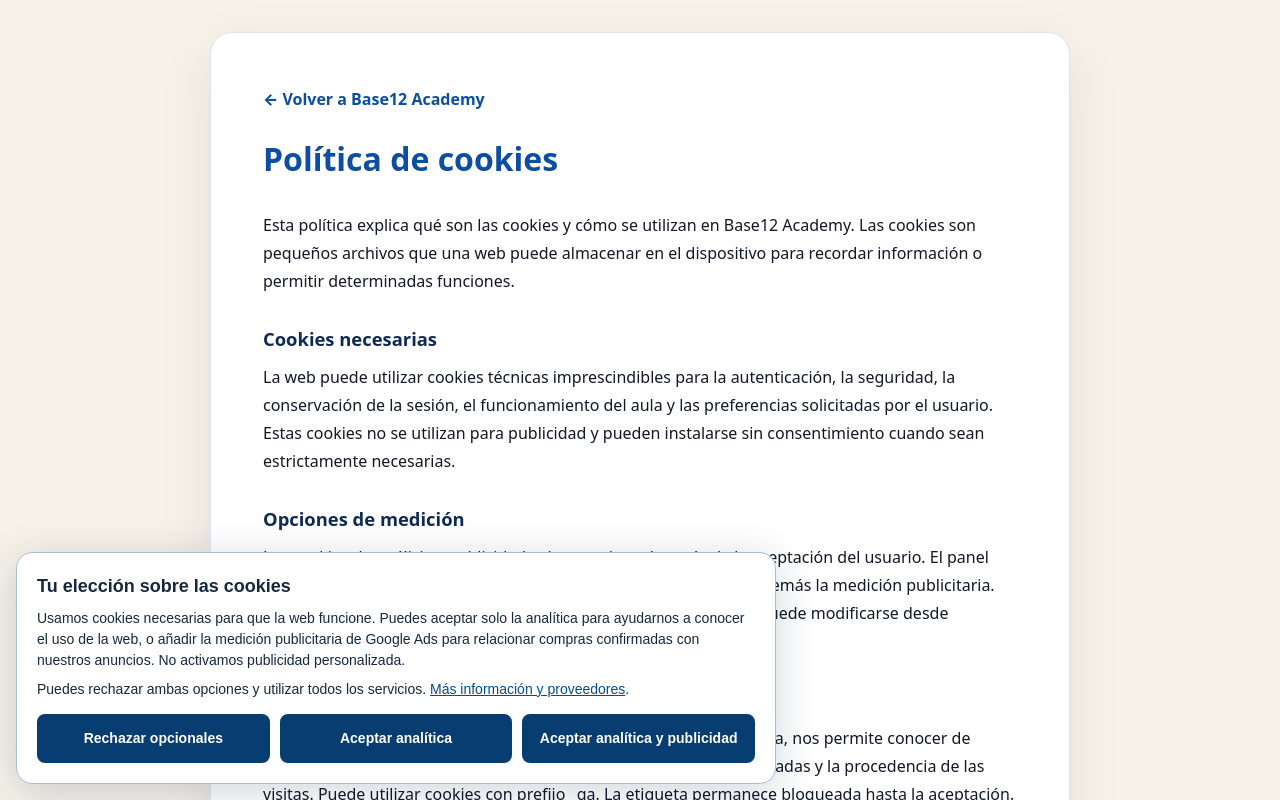
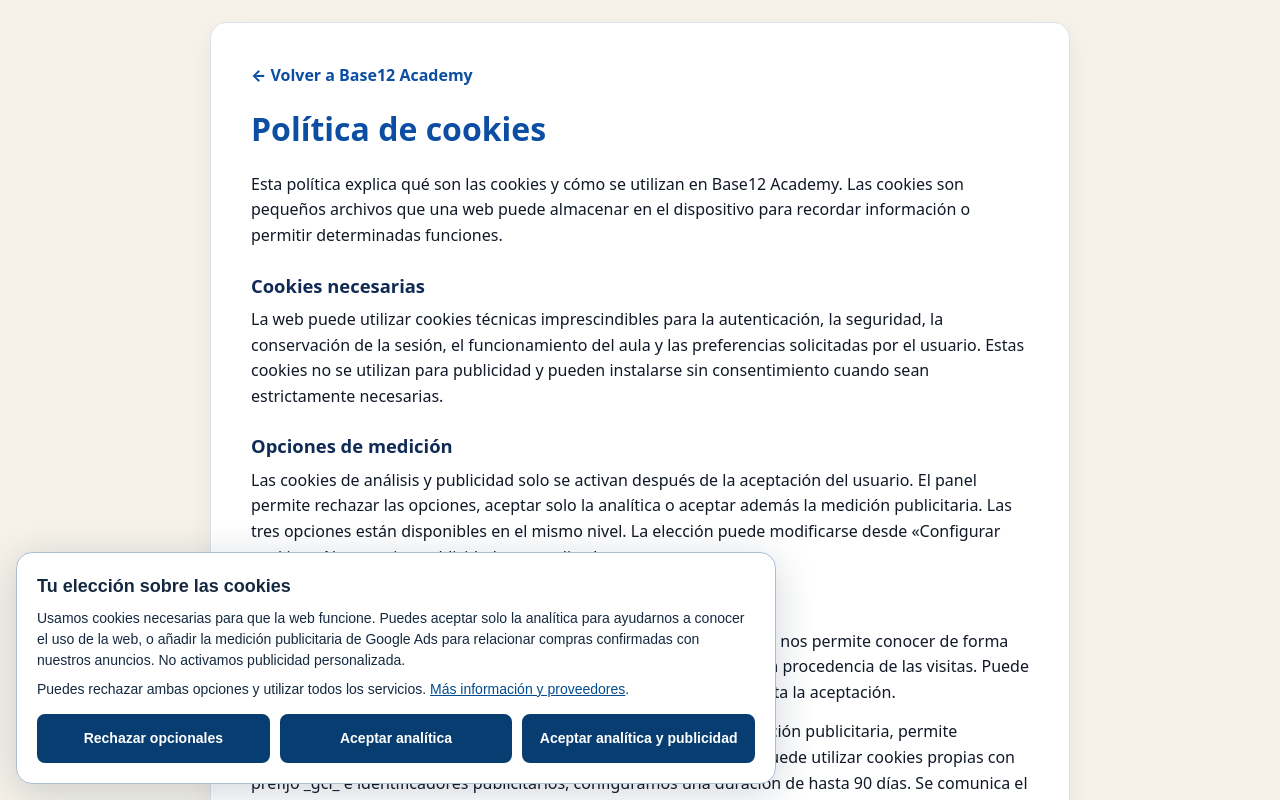
Before and after one commit to base12academy/base12academy-web, a Next.js app: page /cookies in a window 1280 px wide. Shown: the top 800 px of the page. Built offline with nearby package versions, Linux system fonts and the light colour scheme.

Commit message:
Unifica y compacta los espacios globales

```diff
--- a/app/globals.css
+++ b/app/globals.css
@@ -18,12 +18,12 @@ body {
   color: var(--b12-text);
   font-family: system-ui, -apple-system, "Segoe UI", Roboto, Arial, sans-serif;
   font-size: 16px;
-  line-height: 1.65;
+  line-height: 1.55;
 }
 a { color: var(--b12-primary); text-decoration: none; }
 a:hover { text-decoration: underline; }
 button, input, select { font: inherit; }
-.b12-card { background: var(--b12-card); border: 1px solid var(--b12-border); border-radius: 14px; padding: 20px; }
+.b12-card { background: var(--b12-card); border: 1px solid var(--b12-border); border-radius: 12px; padding: 16px; }
 .b12-locked { user-select: none; -webkit-user-select: none; }
 .pwa-install-button { display: inline-flex; align-items: center; gap: 6px; padding: 8px 12px; border: 1px solid rgba(11,78,162,.24); border-radius: 999px; background: #eff6ff; color: #0b4ea2; font-size: 12px; font-weight: 900; white-space: nowrap; cursor: pointer; }
 .pwa-install-button:hover { background: #dbeafe; }
@@ -41,25 +41,25 @@ button, input, select { font: inherit; }
 
 .legal-page {
   width: min(860px, calc(100% - 32px));
-  margin: 32px auto;
-  padding: clamp(24px, 5vw, 52px);
+  margin: 22px auto;
+  padding: clamp(20px, 3.5vw, 40px);
   border: 1px solid #dbe3ef;
-  border-radius: 22px;
+  border-radius: 16px;
   background: #fff;
   color: var(--b12-text);
-  box-shadow: 0 18px 55px rgba(15, 23, 42, 0.08);
-  line-height: 1.75;
+  box-shadow: 0 10px 28px rgba(15, 23, 42, 0.06);
+  line-height: 1.6;
 }
-.legal-page h1 { color: var(--b12-primary); margin: 18px 0 24px; }
-.legal-page h2 { color: #102a56; margin: 28px 0 8px; font-size: 1.15rem; }
+.legal-page h1 { color: var(--b12-primary); margin: 14px 0 18px; }
+.legal-page h2 { color: #102a56; margin: 22px 0 7px; font-size: 1.15rem; }
 .legal-page p { margin: 0 0 14px; }
 .legal-back { color: var(--b12-primary); font-weight: 800; text-decoration: none; }
 
 .original-catalog {
   scroll-margin-top: 100px;
   border: 1px solid rgba(15, 23, 42, 0.10);
-  border-radius: 30px;
-  padding: 28px;
+  border-radius: 20px;
+  padding: 22px;
   background: #ffffff;
   box-shadow: 0 18px 45px rgba(15, 23, 42, 0.08);
 }
@@ -87,7 +87,7 @@ button, input, select { font: inherit; }
 .original-tabs {
   display: flex;
   gap: 8px;
-  margin: 25px 0 16px;
+  margin: 18px 0 12px;
   padding: 5px;
   width: fit-content;
   max-width: 100%;
@@ -198,8 +198,8 @@ button, input, select { font: inherit; }
   width: min(1040px, 100%);
   max-height: 92vh;
   overflow-y: auto;
-  padding: 30px;
-  border-radius: 24px;
+  padding: 24px;
+  border-radius: 18px;
   background: #fff;
   box-shadow: 0 28px 80px rgba(0,0,0,.28);
 }
@@ -219,7 +219,7 @@ button, input, select { font: inherit; }
 .original-modal > small { color: #1d4ed8; font-weight: 900; text-transform: uppercase; letter-spacing: .08em; }
 .original-modal > h2 { margin: 6px 45px 4px 0; color: #020617; font-size: 28px; line-height: 1.2; }
 .original-modal > p { margin: 0 0 18px; color: #64748b; }
-.commercial-course-hero { display: grid; grid-template-columns: minmax(0,.82fr) minmax(360px,1.18fr); gap: 24px; align-items: center; margin: 0 0 22px; padding: 24px; border: 1px solid #dbeafe; border-radius: 22px; background: linear-gradient(135deg,#f8fbff,#eef5ff); }
+.commercial-course-hero { display: grid; grid-template-columns: minmax(0,.82fr) minmax(360px,1.18fr); gap: 20px; align-items: center; margin: 0 0 16px; padding: 20px; border: 1px solid #dbeafe; border-radius: 22px; background: linear-gradient(135deg,#f8fbff,#eef5ff); }
 .commercial-course-copy small,.commercial-course-details section>small,.commercial-course-certificate small { color: #1d4ed8; font-size: 11px; font-weight: 900; letter-spacing: .08em; text-transform: uppercase; }
 .commercial-course-copy h2 { margin: 7px 0 8px; color: #020617; font-size: clamp(28px,4vw,42px); line-height: 1.04; letter-spacing: -.035em; }
 .commercial-course-copy>p { margin: 0; color: #475569; line-height: 1.5; }
@@ -271,7 +271,7 @@ button, input, select { font: inherit; }
 .original-plan-video-button:hover { background: #dbeafe; }
 .original-plan-video-player { display: flex; justify-content: center; margin: 14px 0 4px; }
 .original-plan-video-player video { display: block; width: min(100%, 640px); max-height: 360px; border-radius: 12px; background: #020617; box-shadow: 0 8px 24px rgba(15,23,42,.18); }
-.original-plan-includes { margin: 18px 0 22px; padding: 20px; border: 1px solid #bfdbfe; border-radius: 18px; background: #eff6ff; }
+.original-plan-includes { margin: 14px 0 16px; padding: 16px; border: 1px solid #bfdbfe; border-radius: 18px; background: #eff6ff; }
 .original-plan-includes-heading { display: flex; align-items: flex-start; justify-content: space-between; gap: 20px; padding-bottom: 14px; border-bottom: 1px solid #bfdbfe; }
 .original-plan-includes-heading small { display: block; color: #475569; font-weight: 700; }
 .original-plan-includes-heading h3 { margin: 2px 0 0; color: #102a56; font-size: 1.12rem; }
@@ -279,8 +279,8 @@ button, input, select { font: inherit; }
 .original-plan-includes ul { display: grid; grid-template-columns: repeat(2, minmax(0, 1fr)); gap: 9px 22px; margin: 16px 0 0; padding: 0; list-style: none; }
 .original-plan-includes li { position: relative; padding-left: 24px; color: #24364f; line-height: 1.45; }
 .original-plan-includes li::before { content: "\2713"; position: absolute; left: 0; color: #0b4ea2; font-weight: 900; }
-.commercial-course-details { display: grid; gap: 16px; margin: 0 0 22px; }
-.commercial-course-details>section { padding: 20px; border: 1px solid #dbe2ea; border-radius: 18px; background: #fff; }
+.commercial-course-details { display: grid; gap: 12px; margin: 0 0 16px; }
+.commercial-course-details>section { padding: 16px; border: 1px solid #dbe2ea; border-radius: 14px; background: #fff; }
 .commercial-course-details h3 { margin: 4px 0 14px; color: #0f2f65; }
 .commercial-course-program { border: 1px solid #e2e8f0; border-radius: 13px; overflow: hidden; }
 .commercial-course-program details+details { border-top: 1px solid #e2e8f0; }
```
